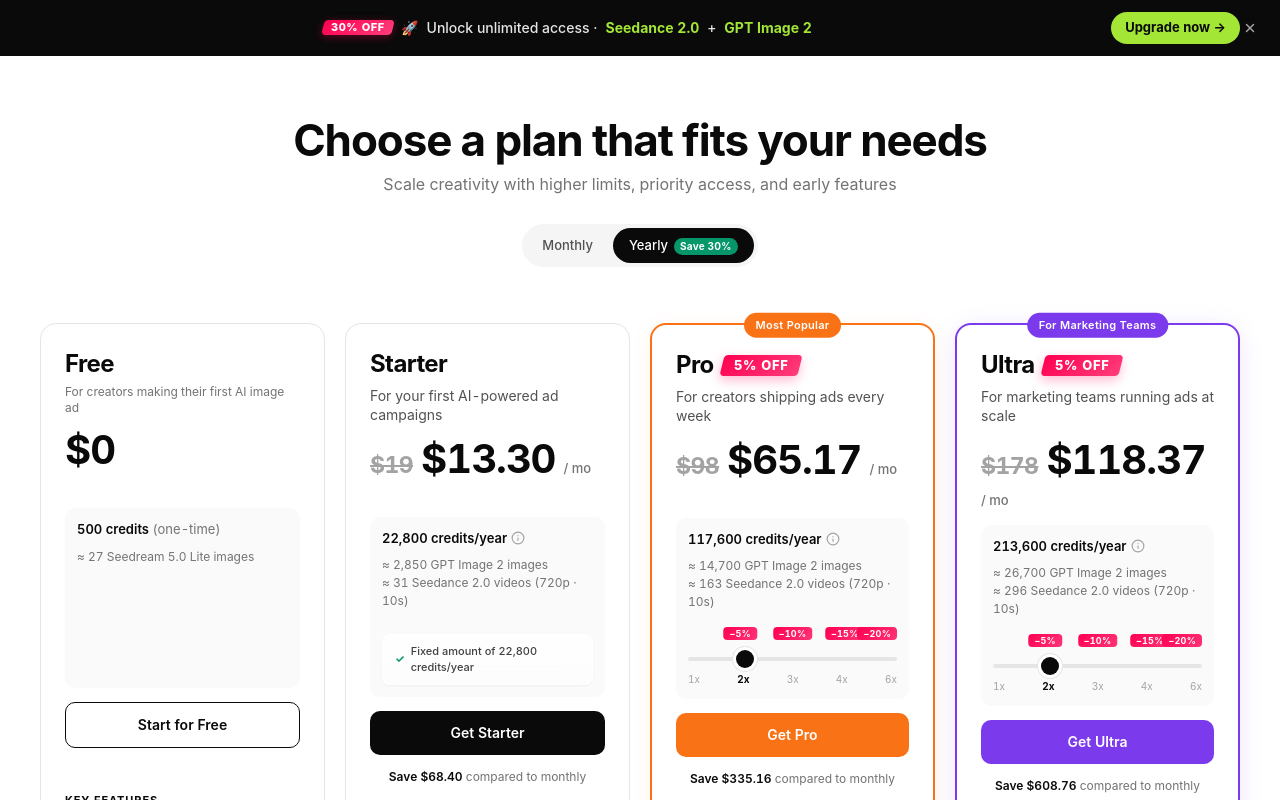
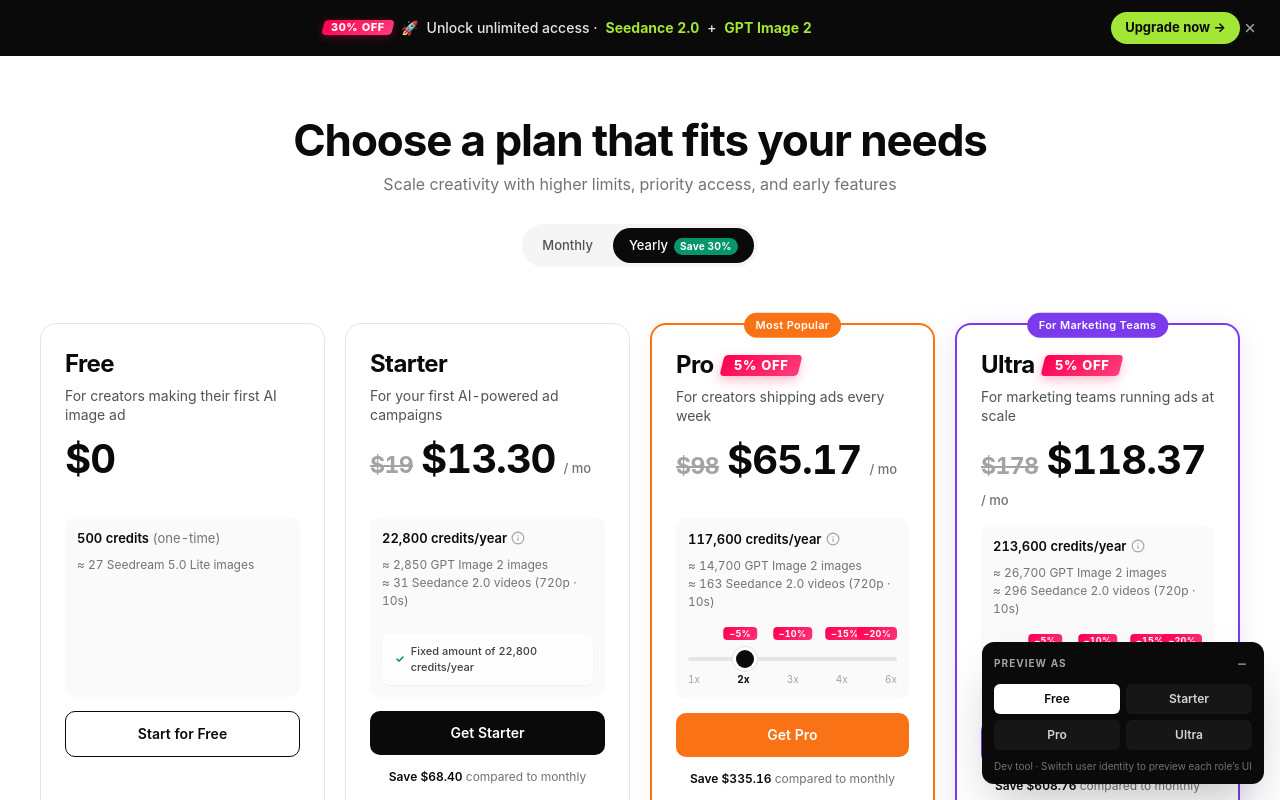
Before and after one commit to krysta1314/buzz-video-prototype, a React (Vite) app: page / in a window 1280 px wide. Shown: the top 800 px of the page. Built offline with nearby package versions, Linux system fonts and the light colour scheme.

Commit message:
订阅用户升级UI

```diff
--- a/src/App.tsx
+++ b/src/App.tsx
@@ -1,4 +1,5 @@
 import { usePricingState } from '@/hooks/usePricingState';
+import { useUserRole } from '@/hooks/useUserRole';
 import { PromoBanner } from '@/components/sections/PromoBanner';
 import { Header } from '@/components/sections/Header';
 import { PlanCards } from '@/components/sections/PlanCards';
@@ -6,23 +7,26 @@
 import { CompareFeatures } from '@/components/sections/CompareFeatures';
 import { PlanGuide } from '@/components/sections/PlanGuide';
 import { Faq } from '@/components/sections/Faq';
+import { RolePicker } from '@/components/ui/RolePicker';
 
 export default function App() {
   const state = usePricingState();
+  const { role, setRole } = useUserRole();
 
   return (
     <>
       <PromoBanner />
       <main className="max-w-[1440px] mx-auto px-4 sm:px-6 lg:px-10 py-12 sm:py-16">
-        <Header cycle={state.cards.cycle} onCycleChange={state.cards.setCycle} />
+        <Header cycle={state.cards.cycle} onCycleChange={state.cards.setCycle} role={role} />
         <section id="plans">
-          <PlanCards region={state.cards} />
+          <PlanCards region={state.cards} role={role} />
         </section>
         <EnterpriseBanner />
         <CompareFeatures region={state.cmp} />
         <PlanGuide />
         <Faq />
       </main>
+      <RolePicker role={role} setRole={setRole} />
     </>
   );
 }
--- a/src/components/sections/Header.tsx
+++ b/src/components/sections/Header.tsx
@@ -1,12 +1,16 @@
 import { BillingToggle } from '@/components/ui/BillingToggle';
+import { SubscriptionStatusCard } from './SubscriptionStatusCard';
 import type { BillingCycle } from '@/config/pricing';
+import type { UserRole } from '@/hooks/useUserRole';
 
 interface HeaderProps {
   cycle: BillingCycle;
   onCycleChange: (c: BillingCycle) => void;
+  role: UserRole;
 }
 
-export function Header({ cycle, onCycleChange }: HeaderProps) {
+export function Header({ cycle, onCycleChange, role }: HeaderProps) {
+  const isPaid = role !== 'free';
   return (
     <header className="text-center mb-10 sm:mb-14">
       <h1 className="text-3xl sm:text-4xl lg:text-[44px] font-bold tracking-tight text-balance">
@@ -15,6 +19,7 @@
       <p className="mt-3 text-base text-neutral-500 max-w-xl mx-auto">
         Scale creativity with higher limits, priority access, and early features
       </p>
+      {isPaid && <SubscriptionStatusCard role={role} />}
       <div className="mt-7 inline-flex">
         <BillingToggle value={cycle} onChange={onCycleChange} ariaLabel="Plan cards billing cycle" />
       </div>
--- a/src/components/sections/PlanCard.tsx
+++ b/src/components/sections/PlanCard.tsx
@@ -7,6 +7,7 @@
   type PaidPlanId,
   type Scale,
 } from '@/config/pricing';
+import type { UserRole } from '@/hooks/useUserRole';
 import { Badge } from '@/components/ui/Badge';
 import { Button } from '@/components/ui/Button';
 import { InfoIcon } from '@/components/ui/InfoIcon';
@@ -22,7 +23,6 @@
 const CARD_BASE =
   'relative bg-white rounded-2xl p-6 flex flex-col gap-3.5';
 
-/** Per-row min-heights to keep top sections aligned across cards. */
 const ROW = {
   header: 'min-h-[60px]',
   price: 'min-h-[64px]',
@@ -43,16 +43,27 @@
   ultra: 'secondary',
 } as const;
 
+/** Tier order: lower index = lower plan. */
+const TIER_RANK: Record<UserRole, number> = { free: 0, starter: 1, pro: 2, ultra: 3 };
+
+type CtaVariant = 'default' | 'upgrade' | 'current' | 'downgrade';
+
+function getCtaVariant(role: UserRole, planId: PaidPlanId): CtaVariant {
+  if (role === 'free') return 'default';
+  if (role === planId) return 'current';
+  return TIER_RANK[planId] > TIER_RANK[role] ? 'upgrade' : 'downgrade';
+}
+
 interface PaidCardProps {
   planId: PaidPlanId;
   cycle: BillingCycle;
   scale: Scale;
   onScaleChange: (s: Scale) => void;
+  currentRole: UserRole;
 }
 
-export function PaidPlanCard({ planId, cycle, scale, onScaleChange }: PaidCardProps) {
+export function PaidPlanCard({ planId, cycle, scale, onScaleChange, currentRole }: PaidCardProps) {
   const plan = PAID_PLANS[planId];
-  // Starter is a fixed-price plan — no scaling slider, always treated as 1x.
   const isFixedPrice = planId === 'starter';
   const effectiveScale: Scale = isFixedPrice ? 1 : scale;
   const price = computePrice(planId, effectiveScale, cycle);
@@ -64,12 +75,20 @@
   const isYearly = cycle === 'yearly';
   const savings = price.monthlyPrice * 12 - price.annualTotal;
 
+  const ctaVariant = getCtaVariant(currentRole, planId);
+  const isCurrent = ctaVariant === 'current';
+
   return (
     <article
       className={`${CARD_BASE} ${variantClasses[planId]}`}
       aria-labelledby={`plan-${planId}-name`}
     >
-      {plan.badge && <Badge variant={plan.badge.variant}>{plan.badge.label}</Badge>}
+      {/* Top badge: Current Plan replaces plan.badge when this is the user's plan */}
+      {isCurrent ? (
+        <CurrentPlanBadge planId={planId} />
+      ) : (
+        plan.badge && <Badge variant={plan.badge.variant}>{plan.badge.label}</Badge>
+      )}
 
       <header className={ROW.header}>
         <div className="flex items-center gap-2 flex-wrap">
@@ -138,10 +157,10 @@
         )}
       </div>
 
-      <Button variant={ctaVariants[planId]}>{plan.cta}</Button>
+      <RoleAwareCTA variant={ctaVariant} planId={planId} planName={plan.name} fallbackCta={plan.cta} />
 
       <div className={`text-center text-xs text-neutral-500 ${ROW.save}`}>
-        {isYearly && (
+        {isYearly && !isCurrent && (
           <>
             <span className="font-semibold text-ink">Save {fmtMoney(savings)}</span> compared to monthly
           </>
@@ -153,6 +172,60 @@
   );
 }
 
+/** Top-edge badge replacing plan.badge when this is the user's current plan. */
+function CurrentPlanBadge({ planId }: { planId: PaidPlanId }) {
+  const themes: Record<PaidPlanId, { bg: string; text: string }> = {
+    starter: { bg: '#0a0a0a',   text: '#ffffff' },
+    pro:     { bg: '#f97316',   text: '#ffffff' },
+    ultra:   { bg: '#7c3aed',   text: '#ffffff' },
+  };
+  const t = themes[planId];
+  return (
+    <span
+      className="absolute top-0 left-1/2 -translate-x-1/2 -translate-y-1/2 px-3 py-1 text-[11px] font-semibold tracking-wide rounded-full whitespace-nowrap inline-flex items-center gap-1"
+      style={{ background: t.bg, color: t.text }}
+    >
+      <span aria-hidden>✓</span>
+      Current Plan
+    </span>
+  );
+}
+
+interface RoleAwareCTAProps {
+  variant: CtaVariant;
+  planId: PaidPlanId;
+  planName: string;
+  fallbackCta: string;
+}
+
+function RoleAwareCTA({ variant, planId, planName, fallbackCta }: RoleAwareCTAProps) {
+  if (variant === 'current') {
+    return (
+      <div
+        className="w-full text-center px-4 py-3 rounded-[10px] font-semibold text-sm bg-neutral-100 text-neutral-500 cursor-default inline-flex items-center justify-center gap-2"
+        aria-disabled="true"
+      >
+        <span aria-hidden>✓</span> Your Current Plan
+      </div>
+    );
+  }
+  if (variant === 'upgrade') {
+    return <Button variant={ctaVariants[planId]}>Upgrade to {planName}</Button>;
+  }
+  if (variant === 'downgrade') {
+    return (
+      <a
+        href="#"
+        className="block w-full text-center px-4 py-3 rounded-[10px] font-semibold text-sm border border-neutral-300 text-neutral-600 bg-white hover:bg-neutral-50 transition-colors"
+      >
+        Downgrade to {planName}
+      </a>
+    );
+  }
+  // default — free user
+  return <Button variant={ctaVariants[planId]}>{fallbackCta}</Button>;
+}
+
 export function FreePlanCard() {
   return (
     <article
@@ -161,7 +234,7 @@
     >
       <header className={ROW.header}>
         <h3 id="plan-free-name" className="text-2xl font-bold tracking-tight">{FREE_PLAN.name}</h3>
-        <p className="text-xs text-neutral-500 mt-1">{FREE_PLAN.tagline}</p>
+        <p className="text-sm text-neutral-600 mt-1.5 leading-snug">{FREE_PLAN.tagline}</p>
       </header>
 
       <div className={ROW.price}>
@@ -179,10 +252,7 @@
       </div>
 
       <Button variant="outline">{FREE_PLAN.cta}</Button>
-
-      {/* Empty placeholder matching the Save line slot on paid cards */}
       <div className={ROW.save} aria-hidden />
-
       <FeatureMatrix planId="free" />
     </article>
   );
--- a/src/components/sections/PlanCards.tsx
+++ b/src/components/sections/PlanCards.tsx
@@ -1,21 +1,25 @@
 import { PAID_PLAN_ORDER } from '@/config/pricing';
 import type { RegionState } from '@/hooks/usePricingState';
+import type { UserRole } from '@/hooks/useUserRole';
 import { FreePlanCard, PaidPlanCard } from './PlanCard';
 
 interface PlanCardsProps {
   region: RegionState;
+  role: UserRole;
 }
 
-/**
- * At xl breakpoint (4 cols), use CSS subgrid so every internal section
- * (header / price / credits / slider / CTA / features) lines up across
- * all 4 cards. Below xl, cards stack and subgrid is not needed.
- */
-export function PlanCards({ region }: PlanCardsProps) {
+export function PlanCards({ region, role }: PlanCardsProps) {
+  const isSubscribed = role !== 'free';
+
   return (
     <>
-      <section className="grid grid-cols-1 sm:grid-cols-2 xl:grid-cols-4 gap-5 items-start">
-        <FreePlanCard />
+      <section
+        className={
+          'grid grid-cols-1 sm:grid-cols-2 gap-5 items-start ' +
+          (isSubscribed ? 'xl:grid-cols-3' : 'xl:grid-cols-4')
+        }
+      >
+        {!isSubscribed && <FreePlanCard />}
         {PAID_PLAN_ORDER.map(planId => (
           <PaidPlanCard
             key={planId}
@@ -23,6 +27,7 @@
             cycle={region.cycle}
             scale={region.scales[planId]}
             onScaleChange={(s) => region.setScale(planId, s)}
+            currentRole={role}
           />
         ))}
       </section>
--- /dev/null
+++ b/src/components/sections/SubscriptionStatusCard.tsx
@@ -0,0 +1,38 @@
+import { FAKE_SUBSCRIPTION, PAID_PLANS, type PaidPlanId } from '@/config/pricing';
+
+interface SubscriptionStatusCardProps {
+  role: PaidPlanId;
+}
+
+/**
+ * Hero-area status card — shown to subscribed users above the toggle.
+ * Replaces the previous "pill" treatment with a more substantial card.
+ */
+export function SubscriptionStatusCard({ role }: SubscriptionStatusCardProps) {
+  const plan = PAID_PLANS[role];
+  const sub = FAKE_SUBSCRIPTION[role];
+
+  return (
+    <div
+      role="status"
+      className="mt-6 mx-auto max-w-[480px] bg-white border border-neutral-200 rounded-xl shadow-sm px-5 py-4 text-left"
+    >
+      <div className="flex items-start gap-3">
+        <span
+          aria-hidden
+          className="flex-shrink-0 w-7 h-7 rounded-full bg-emerald-50 text-emerald-600 flex items-center justify-center font-bold text-[14px] mt-0.5"
+        >
+          ✓
+        </span>
+        <div className="flex-1 min-w-0">
+          <div className="text-[15px] font-semibold text-ink leading-tight">
+            You&rsquo;re on the {plan.name} plan
+          </div>
+          <div className="mt-1 text-[13px] text-neutral-500 leading-snug">
+            Renews <span className="text-neutral-700 font-medium">{sub.nextChargeDate}</span> · {sub.nextChargeAmount} billed annually
+          </div>
+        </div>
+      </div>
+    </div>
+  );
+}
--- /dev/null
+++ b/src/components/ui/RolePicker.tsx
@@ -0,0 +1,85 @@
+import { useState } from 'react';
+import type { UserRole } from '@/hooks/useUserRole';
+
+interface RolePickerProps {
+  role: UserRole;
+  setRole: (r: UserRole) => void;
+}
+
+const ROLES: { id: UserRole; label: string }[] = [
+  { id: 'free',    label: 'Free' },
+  { id: 'starter', label: 'Starter' },
+  { id: 'pro',     label: 'Pro' },
+  { id: 'ultra',   label: 'Ultra' },
+];
+
+/**
+ * Floating dev tool — switch user identity to preview each role's UI.
+ * Bottom-right fixed. Minimizable.
+ */
+export function RolePicker({ role, setRole }: RolePickerProps) {
+  const [open, setOpen] = useState(true);
+
+  if (!open) {
+    return (
+      <button
+        type="button"
+        onClick={() => setOpen(true)}
+        aria-label="Open role preview"
+        className="fixed bottom-4 right-4 z-50 w-10 h-10 rounded-full bg-ink text-white shadow-lg hover:scale-105 transition-transform flex items-center justify-center"
+      >
+        <svg width="18" height="18" viewBox="0 0 24 24" fill="none" stroke="currentColor" strokeWidth="2" strokeLinecap="round" strokeLinejoin="round" aria-hidden>
+          <circle cx="12" cy="8" r="4" />
+          <path d="M4 20c0-4 4-6 8-6s8 2 8 6" />
+        </svg>
+      </button>
+    );
+  }
+
+  return (
+    <div
+      role="region"
+      aria-label="Role preview selector"
+      className="fixed bottom-4 right-4 z-50 bg-ink text-white rounded-xl shadow-2xl p-3 min-w-[260px]"
+    >
+      <div className="flex items-center justify-between mb-2.5">
+        <div className="text-[10px] font-bold uppercase tracking-[0.1em] text-neutral-400">
+          Preview as
+        </div>
+        <button
+          type="button"
+          onClick={() => setOpen(false)}
+          aria-label="Minimize role preview"
+          className="w-5 h-5 flex items-center justify-center rounded text-neutral-400 hover:text-white hover:bg-white/10 transition-colors"
+        >
+          <svg width="12" height="12" viewBox="0 0 24 24" fill="none" stroke="currentColor" strokeWidth="2.5" strokeLinecap="round" aria-hidden>
+            <line x1="5" y1="12" x2="19" y2="12" />
+          </svg>
+        </button>
+      </div>
+      <div className="grid grid-cols-2 gap-1.5">
+        {ROLES.map(r => {
+          const active = r.id === role;
+          return (
+            <button
+              key={r.id}
+              type="button"
+              onClick={() => setRole(r.id)}
+              className={
+                'px-3 py-1.5 rounded-md text-[12px] font-semibold transition-colors ' +
+                (active
+                  ? 'bg-white text-ink'
+                  : 'bg-white/5 text-neutral-300 hover:bg-white/10 hover:text-white')
+              }
+            >
+              {r.label}
+            </button>
+          );
+        })}
+      </div>
+      <div className="mt-2.5 text-[10px] text-neutral-500 leading-tight">
+        Dev tool · Switch user identity to preview each role&rsquo;s UI
+      </div>
+    </div>
+  );
+}
--- /dev/null
+++ b/src/hooks/useUserRole.ts
@@ -0,0 +1,42 @@
+import { useEffect, useState } from 'react';
+import type { PlanId } from '@/config/pricing';
+
+/**
+ * Mock user identity for the role-preview prototype.
+ * In production, this comes from auth context / session.
+ *
+ * Persisted to localStorage so refresh keeps the selected role.
+ */
+export type UserRole = PlanId; // 'free' | 'starter' | 'pro' | 'ultra'
+
+const STORAGE_KEY = 'buzz_preview_role';
+const VALID_ROLES: UserRole[] = ['free', 'starter', 'pro', 'ultra'];
+
+function readRole(): UserRole {
+  try {
+    const stored = localStorage.getItem(STORAGE_KEY);
+    if (stored && (VALID_ROLES as string[]).includes(stored)) return stored as UserRole;
+  } catch {
+    /* localStorage unavailable */
+  }
+  return 'free';
+}
+
+export function useUserRole() {
+  const [role, setRoleState] = useState<UserRole>('free');
+
+  useEffect(() => {
+    setRoleState(readRole());
+  }, []);
+
+  const setRole = (next: UserRole) => {
+    setRoleState(next);
+    try {
+      localStorage.setItem(STORAGE_KEY, next);
+    } catch {
+      /* localStorage unavailable */
+    }
+  };
+
+  return { role, setRole };
+}
```
Also changed, not shown: src/config/pricing.ts (+7 -0 lines).
